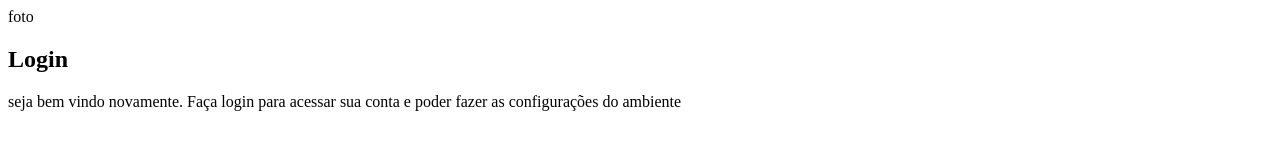
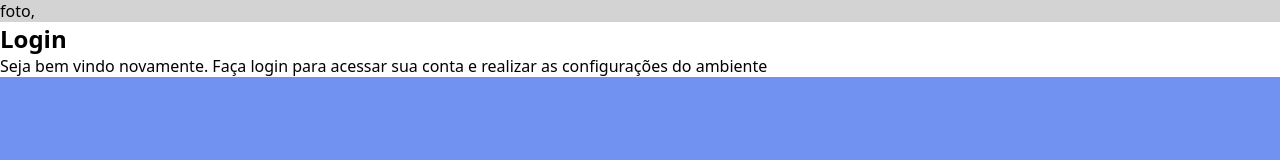
Before and after one commit to Matheus-mt10/Projeto-login, a plain HTML site: page index.html in a window 1280 px wide. Drawn offline with Linux system fonts and the light colour scheme.

Commit message:
Att tela login

```diff
--- a/estilos/style.css
+++ b/estilos/style.css
@@ -17,3 +17,24 @@ Desktop: 1025px até 1200px
 Telas Grandes: 1201px ou mais
 
 */
+
+*{
+    font-family: system-ui, -apple-system, BlinkMacSystemFont, 'Segoe UI', Roboto, Oxygen, Ubuntu, Cantarell, 'Open Sans', 'Helvetica Neue', sans-serif;
+    padding: 0px;
+    margin: 0px;
+}
+
+html, body{
+
+    background-color: #7292F2;
+
+}
+
+section#login{
+
+    background-color: white;
+}
+
+div#imagem{
+    background-color: lightgray;
+}
--- a/index.html
+++ b/index.html
@@ -11,12 +11,13 @@
         <section id="login">
 
             <div id="imagem">
-                foto
+                foto,
+
             </div>
 
             <div id="formulario">
                 <h1>Login</h1>
-                <p>seja bem vindo novamente. Faça login para acessar sua conta e poder fazer as configurações do ambiente</p>
+                <p>Seja bem vindo novamente. Faça login para acessar sua conta e realizar as configurações do ambiente</p>
 
                 <form action="login.php" method="post"></form>
 
```
